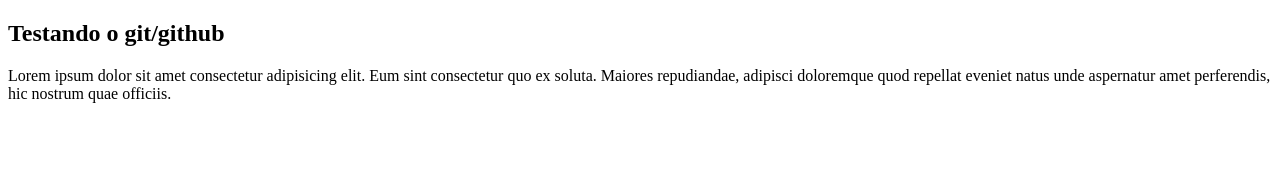
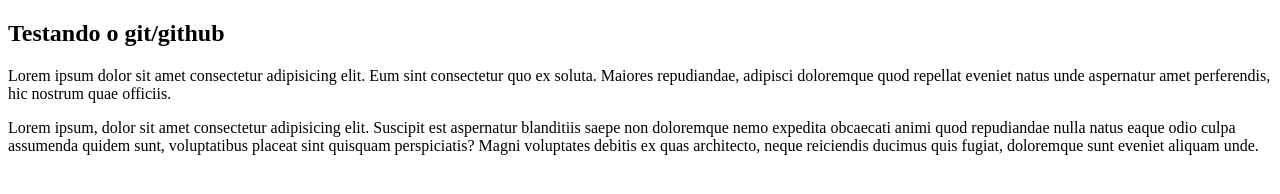
Before and after one commit to 1Adriano/TestingGit, a plain HTML site: page index.html in a window 1280 px wide. Drawn offline with Linux system fonts and the light colour scheme.

Commit message:
commit in branch

```diff
--- a/index.html
+++ b/index.html
@@ -8,9 +8,13 @@
 </head>
 <body>
 
-    <h2>Testando o git/github </h2>
+    <h2>Testando o git/github</h2>
 
-    <p>Lorem ipsum dolor sit amet consectetur adipisicing elit. Eum sint consectetur quo ex soluta. Maiores repudiandae, adipisci doloremque quod repellat eveniet natus unde aspernatur amet perferendis, hic nostrum quae officiis.</p>
+    <p>Lorem ipsum dolor sit amet consectetur adipisicing elit. Eum sint consectetur quo ex soluta. Maiores repudiandae, adipisci doloremque quod repellat eveniet natus unde aspernatur amet perferendis, hic nostrum quae officiis. </p>
+
+
+    <p>Lorem ipsum, dolor sit amet consectetur adipisicing elit. Suscipit est aspernatur blanditiis saepe non doloremque nemo expedita obcaecati animi quod repudiandae nulla natus eaque odio culpa assumenda quidem sunt, voluptatibus placeat sint quisquam perspiciatis? Magni voluptates debitis ex quas architecto, neque reiciendis ducimus quis fugiat, doloremque sunt eveniet aliquam unde.</p>
+
 
 </body>
 </html>
```
